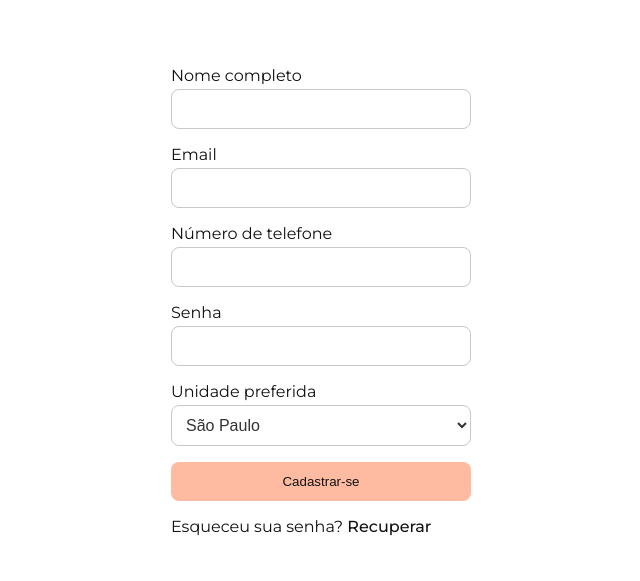
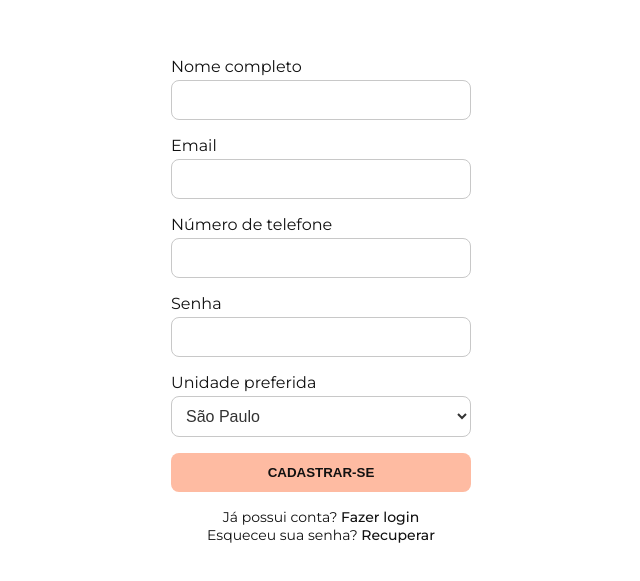
Before and after one commit to Raymw1/hybrid, a website: page src/app/views/signup.html in a window 1280 px wide. Shown: the part 129-710 px from the top of the page, without its empty margins (319-959 px from the left). Drawn offline with Linux system fonts and the light colour scheme.

Commit message:
Styles in button of the form

```diff
--- a/public/styles/main.css
+++ b/public/styles/main.css
@@ -1,6 +1,7 @@
 :root {
   font-size: 62.5%;
   --primary-color: #FEBBA2;
+  --secondary-color: #FE885C;
 }
 
 * {
@@ -34,6 +35,14 @@ button {
   padding: 1.2rem 0;
   border-radius: .8rem;
   background-color: var(--primary-color);
+  transition: all 400ms;
+  font-weight: 700;
+  text-transform: uppercase;
+}
+
+.button:hover {
+  background-color: var(--secondary-color);
+  box-shadow: 2px 2px 4px -2px rgba(0, 0, 0, 0.7);
 }
 
 a {
@@ -59,3 +68,8 @@ header.content {
 
   /* padding: auto 0; */
 }
+
+.other-links {
+  text-align: center;
+  font-size: 1.4rem;
+}
--- a/src/app/views/signup.html
+++ b/src/app/views/signup.html
@@ -42,7 +42,10 @@
           </select>
         </div>
         <button class="button" type="submit">Cadastrar-se</button>
-        <p>Esqueceu sua senha? <a href="#">Recuperar</a></p>
+        <div class="other-links">
+          <p>Já possui conta? <a href="/login">Fazer login</a></p>
+          <p>Esqueceu sua senha? <a href="/forgot-password;">Recuperar</a></p>
+        </div>
       </form>
     </main>
   </body>
```
